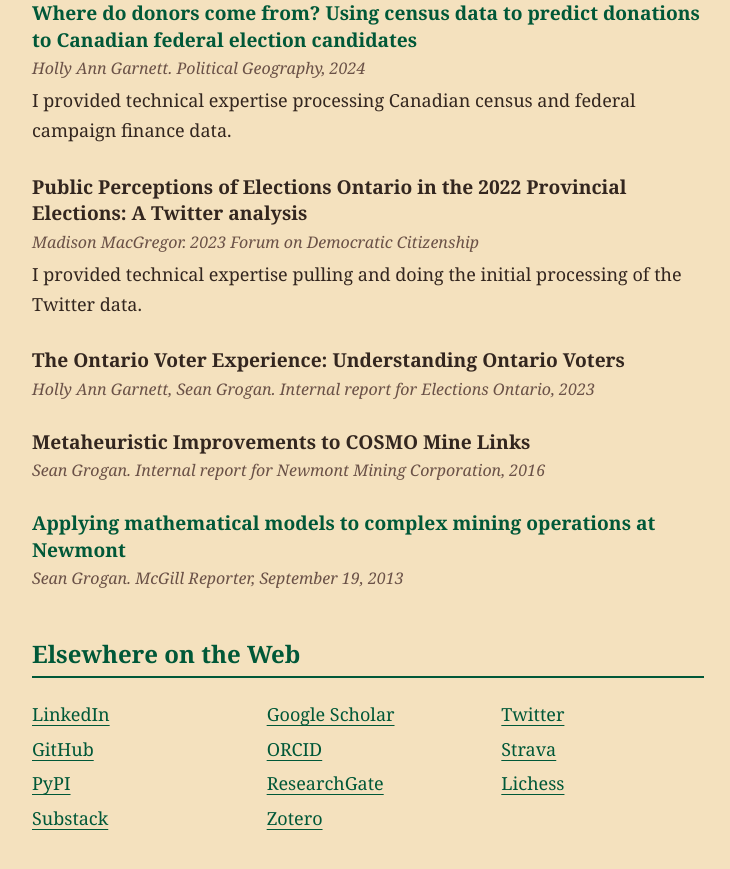
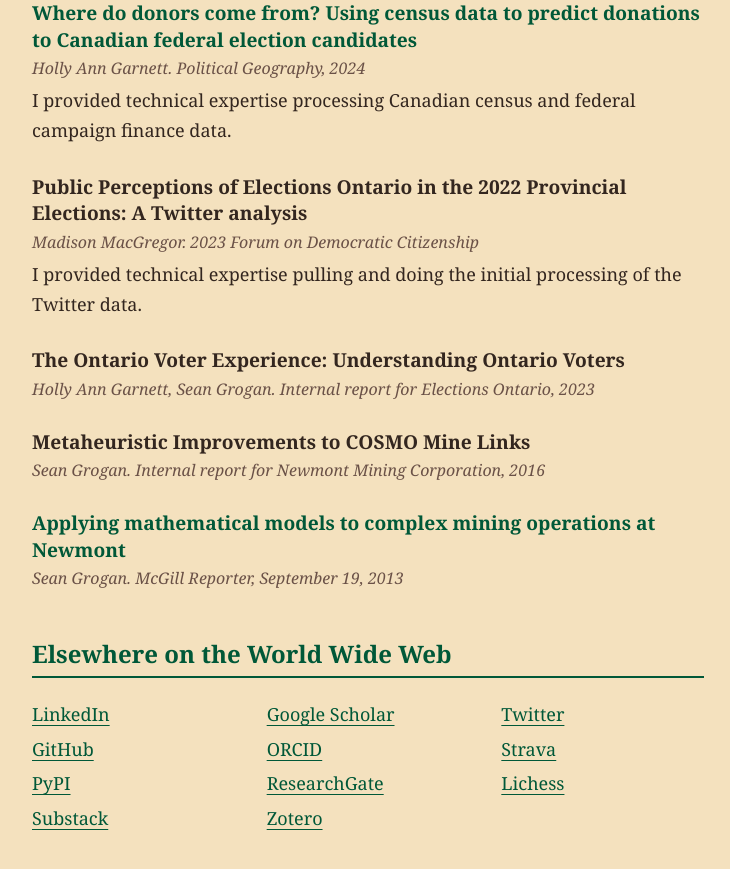
Before and after one commit to seangrogan/seangrogan.github.io, a Jekyll site: the page built from index.md, in a window 1280 px wide and 900 px high, scrolled down 2220 px. Shown: the top 869 px of the window, without its empty margins (272-1002 px from the left). Built offline with Jekyll 4.4.1, drawn with Linux system fonts in a browser that asks for light colours.

Commit message:
Update heading text for Elsewhere section

```diff
--- a/_layouts/home.html
+++ b/_layouts/home.html
@@ -200,7 +200,7 @@
 
     {%- if site.data.profiles %}
     <section aria-labelledby="elsewhere">
-      <h2 id="elsewhere">Elsewhere on the Web</h2>
+      <h2 id="elsewhere">Elsewhere on the World Wide Web</h2>
       <ul class="profiles">
         {%- for p in site.data.profiles %}
         <li><a href="{{ p.url }}" rel="me">{{ p.name | escape }}</a></li>
```
